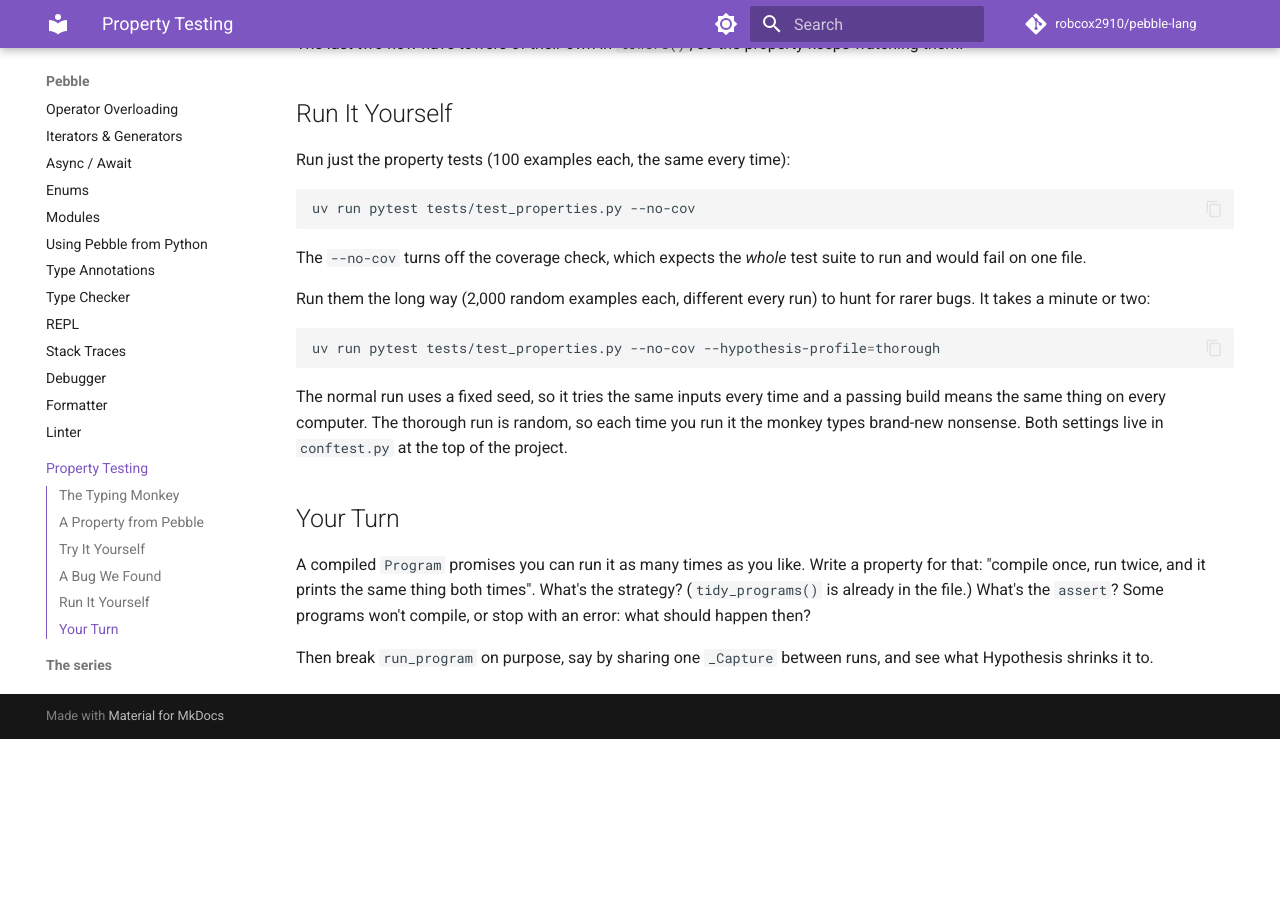
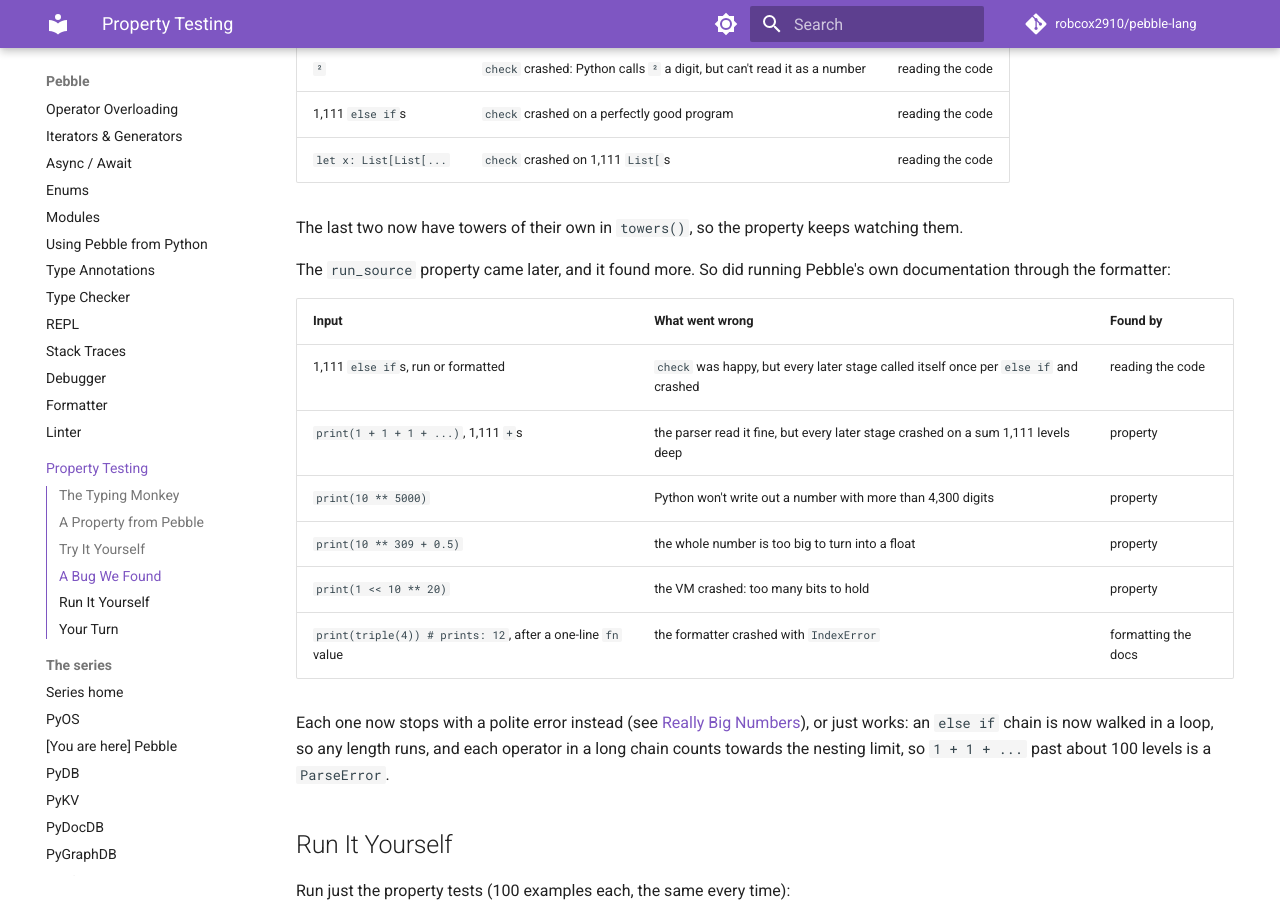
Before and after one commit to robcox2910/pebble-lang, an MkDocs documentation site: the page built from docs/property-testing.md, in a window 1280 px wide and 900 px high, scrolled down 4955 px. Built offline with MkDocs 1.6.1 and Material for MkDocs 9.7.7, drawn with Linux system fonts in a browser that asks for light colours; comment, search, counter and statistics services are not loaded; before the commit the page ends 5694 px from its top, so only the background shows below that; some of the changed text lies outside the part shown.

Commit message:
docs: document huge-number errors and the run_source property
Add a 'Really Big Numbers' section to the operators page listing the
runtime errors, say on the parser page that operators in a chain count
towards the nesting limit, and add the run_source property and the bugs
it (and formatting the docs) found to the property-testing page.

Co-Authored-By: Claude Opus 5.5 <noreply@anthropic.com>

```diff
--- a/docs/property-testing.md
+++ b/docs/property-testing.md
@@ -116,10 +116,17 @@ why the formatter also gets a rule that only real tidying can pass.
 
 | Rule | Test |
 |---|---|
+| Whatever program you run, [`run_source`](concepts/using-pebble-from-python.md) returns what it printed or raises a `PebbleError` | `test_run_source_only_ever_raises_pebble_error` |
 | A program prints exactly the same thing, errors included, with or without the [optimizer](concepts/optimizer.md) | `test_optimiser_never_changes_what_a_program_prints` |
 | However oddly a program is spaced, the [formatter](concepts/formatter.md) turns it into the same tidy text | `test_formatting_ignores_how_a_program_was_spaced` |
 | Any program we can parse still parses, and means the same, after formatting (in `tests/test_format_roundtrip.py`) | `test_random_programs_survive_formatting` |
 | Every comment appears exactly once after formatting (in `tests/test_format_roundtrip.py`) | `test_comments_survive_formatting_once_each` |
+
+The `run_source` one is the `check` rule again, one step further: the
+program has to get past the parser and actually *run*. Its programs are
+ordinary little ones, ones that do sums with huge numbers like
+`10 ** 5000`, and towers that are whole programs, like
+`print(1 + 1 + 1 + ...)` or an `if` with 5,000 `else if`s.
 
 The optimiser one is a **reference check**: Pebble with the optimiser
 switched off is the "right answer", and Pebble with it switched on must
@@ -171,7 +178,9 @@ With it, `0 * 0` is worked out before the program runs, comes out as
 `0.0`, and that's what gets printed.
 
 The optimiser property catches it. The check and formatter properties
-stay green, because neither of them runs a program.
+stay green, because neither of them runs a program. So does the
+`run_source` one: it runs programs, but `0.0` is a perfectly polite
+answer, and that property only asks that nothing crashes.
 
 The example tests all still pass. Only the property notices. The
 optimiser's own tests check that `3 * 4` folds to `12`, and in Python
@@ -247,6 +256,24 @@ own example test:
 The last two now have towers of their own in `towers()`, so the
 property keeps watching them.
 
+The `run_source` property came later, and it found more. So did running
+Pebble's own documentation through the formatter:
+
+| Input | What went wrong | Found by |
+|---|---|---|
+| 1,111 `else if`s, run or formatted | `check` was happy, but every later stage called itself once per `else if` and crashed | reading the code |
+| `print(1 + 1 + 1 + ...)`, 1,111 `+`s | the parser read it fine, but every later stage crashed on a sum 1,111 levels deep | property |
+| `print(10 ** 5000)` | Python won't write out a number with more than 4,300 digits | property |
+| `print(10 ** 309 + 0.5)` | the whole number is too big to turn into a float | property |
+| `print(1 << 10 ** 20)` | the VM crashed: too many bits to hold | property |
+| `print(triple(4))  # prints: 12`, after a one-line `fn` value | the formatter crashed with `IndexError` | formatting the docs |
+
+Each one now stops with a polite error instead (see
+[Really Big Numbers](concepts/operators.md#really-big-numbers)), or just
+works: an `else if` chain is now walked in a loop, so any length runs, and
+each operator in a long chain counts towards the nesting limit, so
+`1 + 1 + ...` past about 100 levels is a `ParseError`.
+
 ## Run It Yourself
 
 Run just the property tests (100 examples each, the same every time):
```
Also changed, not shown: docs/concepts/operators.md (+20 -1 lines), docs/concepts/parser.md (+3 -1 lines).
